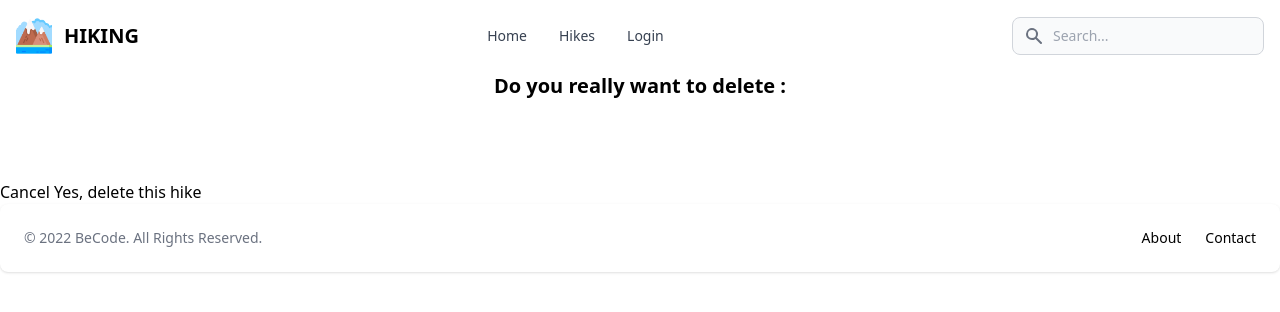
After one commit to becodeorg/hamilton-7-hiking-project-anselme-kimberley-loic, a PHP site: template src/app/views/DeleteHike.view.php in a window 1280 px wide. The commit adds this page. Shown: the top 312 px of the page. Run offline with PHP 8.4, Linux system fonts and the light colour scheme; the template is opened without the code that fills it, so the values that code supplies are empty; style sheets or scripts are compiled from the project's sources.

Commit message:
Delete hike

```diff
--- a/src/app/models/Hikes.php
+++ b/src/app/models/Hikes.php
@@ -78,15 +78,15 @@ class Hikes extends Database
         }
     }
 
-    public function removeHike(string $code)
+    public function removeHike(string $code): void
     {
         try {
             $this->query(
-                "DELETE FROM hikes WHERE hid = ?"
+                "DELETE FROM hikes WHERE hid = ?",
                 [
                     $code
                 ]
-            );
+            )->fetch();
         } catch (Exception $e) {
             $e->getMessage();
         }
--- /dev/null
+++ b/src/app/views/DeleteHike.view.php
@@ -0,0 +1,8 @@
+<p class="text-xl text-center font-extrabold">Do you really want to delete :  </p>
+
+<p class="text-xl text-center font-extrabold text-transparent bg-clip-text bg-gradient-to-r from-brown-hike to-green-hike p-10"><?= $hike['name']?></p>
+
+<div>
+    <a href="/singlehike?code=<?= $hike['hid']; ?>">Cancel</a>
+    <a href="/deletinghike?code=<?= $hike['hid']; ?>">Yes, delete this hike</a>
+</div>
--- a/src/app/views/SingleHike.view.php
+++ b/src/app/views/SingleHike.view.php
@@ -1,7 +1,7 @@
 <div class="w-full p-6">
     <div class="flex w-6/12 mr-auto ml-auto justify-between mb-6">
         <a href="#"><img class="w-6 mr-4" src="assets/images/edit-svgrepo-com.svg"></a>
-        <a href="#"><img class="w-6" src="assets/images/delete-svgrepo-com.svg"></a>
+        <a href="/deletehike?code=<?= $hike['hid']; ?>"><img class="w-6" src="assets/images/delete-svgrepo-com.svg"></a>
     </div>
     <h2 class="text-4xl text-center font-extrabold text-transparent bg-clip-text bg-gradient-to-r from-brown-hike to-green-hike"><?= $hike['name']?></h2>
     <img class="w-6/12 mr-auto ml-auto rounded-lg mt-4 mb-6" src="https://images.unsplash.com/photo-1520962880247-cfaf541c8724?ixlib=rb-4.0.3&ixid=MnwxMjA3fDB8MHxwaG90by1wYWdlfHx8fGVufDB8fHx8&auto=format&fit=crop&w=3132&q=80" alt="pic hike"/>
--- a/src/app/views/layout/head.view.php
+++ b/src/app/views/layout/head.view.php
@@ -39,7 +39,7 @@
                     <a href="/" class="block py-2 pl-3 pr-4 text-center rounded text-gray-700 hover:bg-gray-100 md:hover:bg-transparent md:p-0 hover:text-brown-hike">Home</a>
                 </li>
                 <li>
-                    <a href="#" class="block py-2 pl-3 pr-4 text-center rounded text-gray-700 hover:bg-gray-100 md:hover:bg-transparent md:p-0 hover:text-brown-hike">Hikes</a>
+                    <a href="/hikes" class="block py-2 pl-3 pr-4 text-center rounded text-gray-700 hover:bg-gray-100 md:hover:bg-transparent md:p-0 hover:text-brown-hike">Hikes</a>
                 </li>
                 <li>
                     <a href="/login" class="block py-2 pl-3 pr-4 text-center rounded text-gray-700 hover:bg-gray-100 md:hover:bg-transparent md:p-0 hover:text-brown-hike">Login</a>
--- a/src/package.json
+++ b/src/package.json
@@ -3,7 +3,6 @@
     "dev": "npx tailwindcss -i ressources/style/input.css -o public/styles/output.css --watch"
   },
   "dependencies": {
-    "@tailwindcss/line-clamp": "^0.4.2",
     "tailwindcss": "^3.1.6"
   }
 }
--- a/src/tailwind.config.js
+++ b/src/tailwind.config.js
@@ -23,6 +23,5 @@ module.exports = {
     },
   },
   plugins: [
-    require('@tailwindcss/line-clamp'),
   ],
 }
```
Also changed, not shown: src/app/controllers/HikesController.php (+13 -2 lines), src/public/index.php (+12 -0 lines), src/public/scripts/navbar.js (line endings or trailing spaces).
